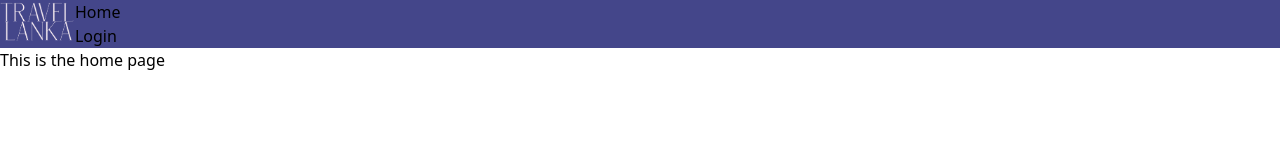
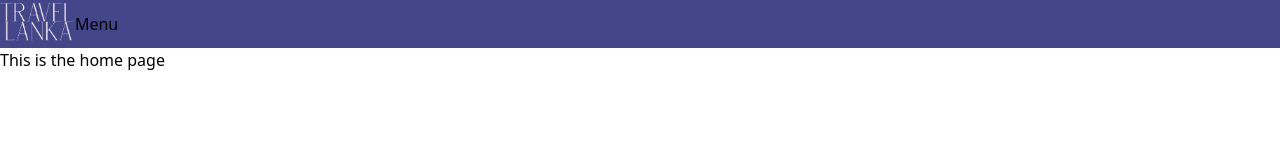
Before and after one commit to OlgaGoryszewska/project-exam-2--, a React (Vite) app: page / in a window 1280 px wide. Shown: the top 160 px of the page. Built offline with nearby package versions, Linux system fonts and the light colour scheme.

Commit message:
adding a dropdown many to app

```diff
--- a/src/components/DropDownMenu.jsx
+++ b/src/components/DropDownMenu.jsx
@@ -1 +1,25 @@
 import {useState} from 'react';
+import { Link } from "react-router-dom";
+
+function DropDownMenu() {
+  const [showMenu, setShowMenu] = useState(false);
+
+  return (
+    <>
+      <button onClick={() => setShowMenu(!showMenu)}>Menu</button>
+      {showMenu && (
+        <nav>
+          <ul>
+            <li>
+              <Link to="/">Home</Link>
+            </li>
+            <li>
+              <Link to="/login">Login</Link>
+            </li>
+          </ul>
+        </nav>
+      )}
+    </>
+  );
+}
+export default DropDownMenu;
--- a/src/components/Nav.jsx
+++ b/src/components/Nav.jsx
@@ -1,22 +1,14 @@
 import { Link } from "react-router-dom";
 
 import logo from '../assets/img/logo.png';
+import DropDownMenu from "./DropDownMenu";
 
 function Nav() {
   return (
     <>
       <header className="flex flex-row bg-deep-blue h-12">
         <img className=" h-11 "src={logo} alt="Logo for a nav bar" />
-        <nav >
-          <ul>
-            <li>
-              <Link to="/">Home</Link>
-            </li>
-            <li>
-              <Link to="/login">Login</Link>
-            </li>
-          </ul>
-        </nav>
+        <DropDownMenu/>
       </header>
     </>
   );
```
Also changed, not shown: src/assets/img/palm.png (added).
